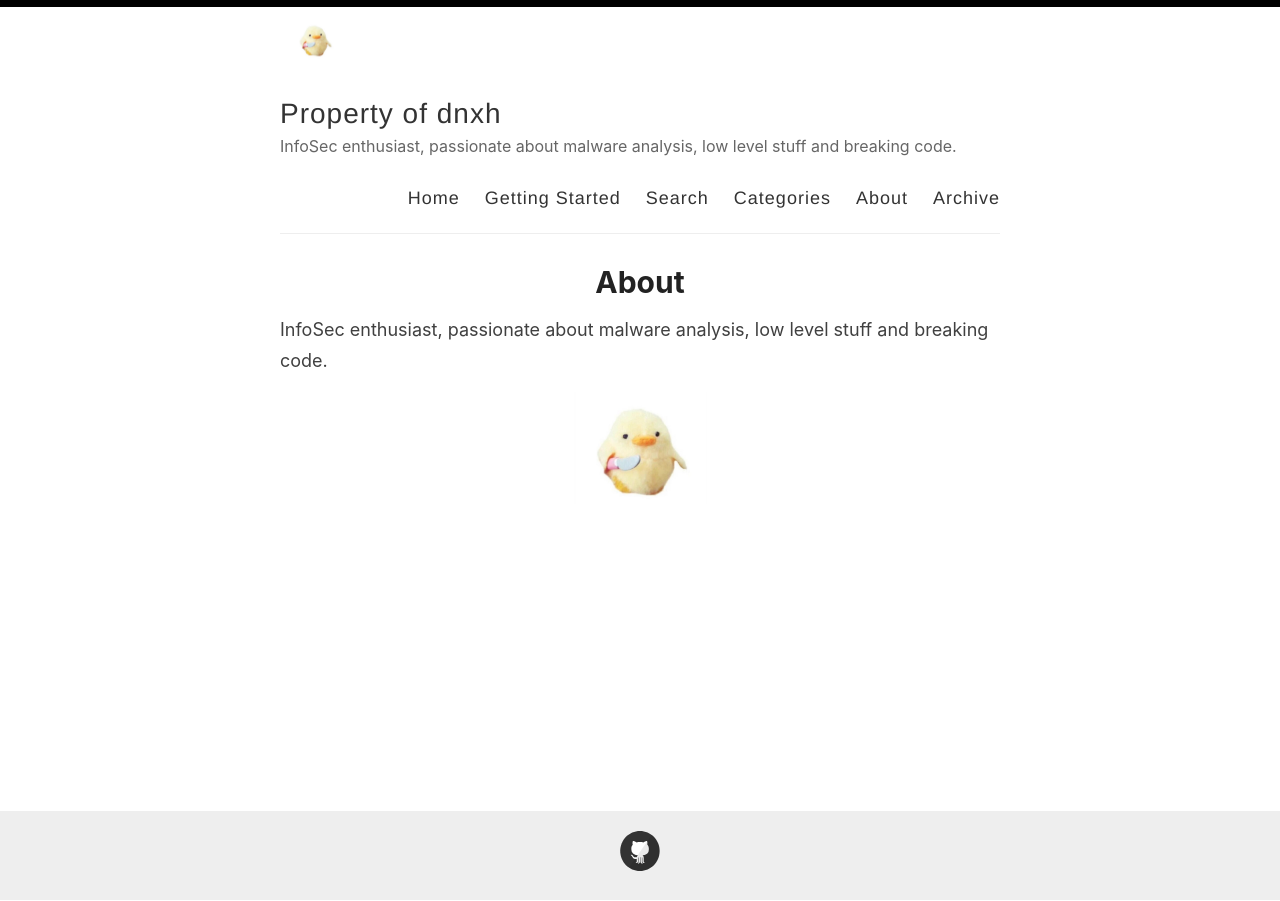
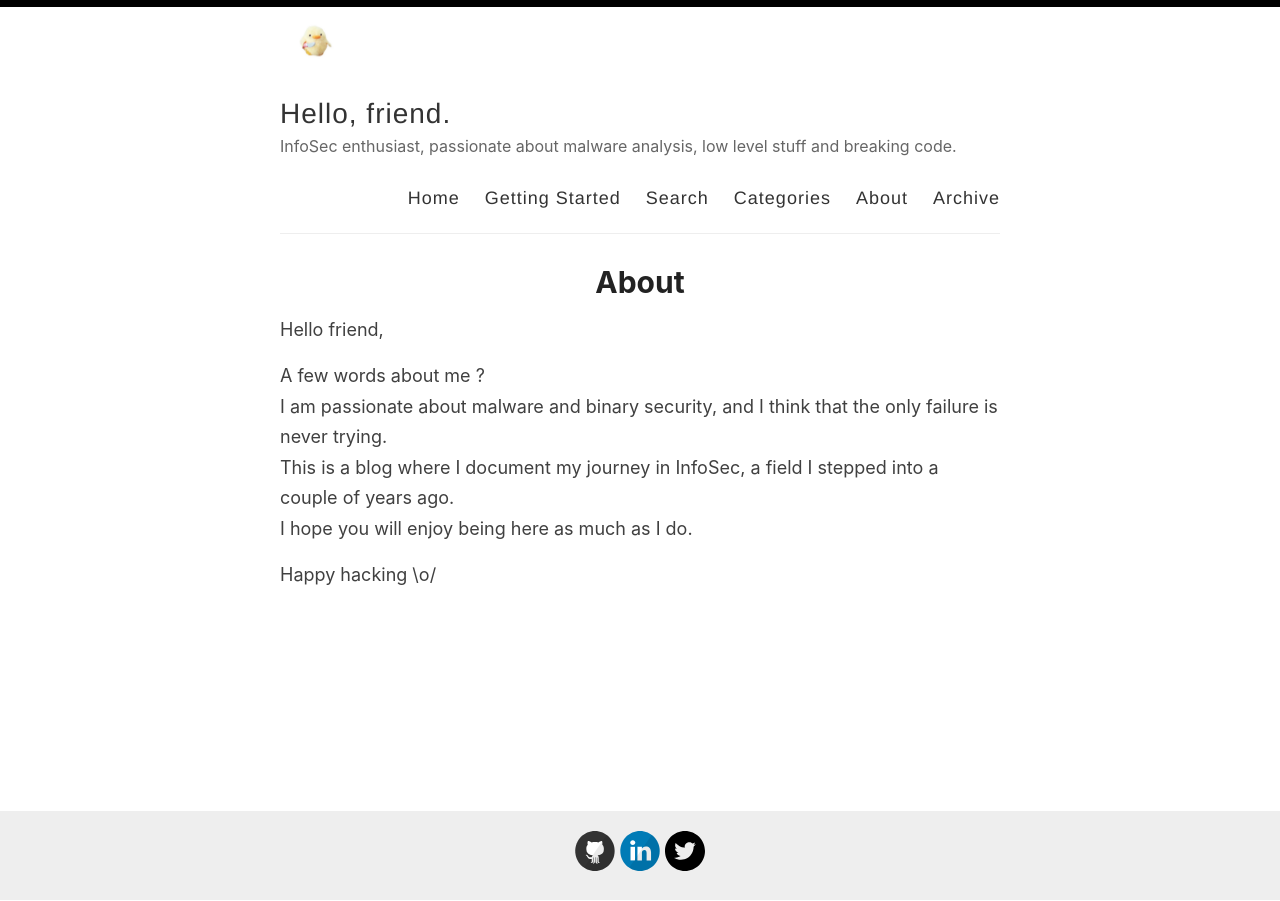
Before and after one commit to 0xdnxh/0xdnxh.github.io, a Jekyll site: the page built from _pages/about.md, in a window 1280 px wide. Built offline with Jekyll 4.4.1, drawn with Linux system fonts in a browser that asks for light colours.

Commit message:
added modifs

```diff
--- a/_config.yml
+++ b/_config.yml
@@ -3,7 +3,7 @@
 #
 
 # Name of your site (displayed in the header)
-name: Property of dnxh
+name: Hello, friend.
 
 # Name of the author
 author: dnxh
@@ -26,10 +26,10 @@ footer-links:
   flickr:
   github: 0xdnxh
   instagram:
-  linkedin:
+  linkedin: https://www.linkedin.com/in/hend-chakroun-60a994174/
   pinterest:
   rss:
-  twitter:
+  twitter: https://twitter.com/_dnxh
   stackoverflow:
   youtube: # channel/<your_long_string> or user/<user-name>
   googleplus: # anything in your profile username that comes after plus.google.com/
--- a/_pages/about.md
+++ b/_pages/about.md
@@ -4,8 +4,11 @@ title: About
 permalink: /about/
 ---
 
-InfoSec enthusiast, passionate about malware analysis, low level stuff and breaking code.
+Hello friend,
 
-<p align="center">
-<img src="/images/duckknife.jpg" alt="dnxh" width="200"/>
-</p>
+A few words about me ?
+I am passionate about malware and binary security, and I think that the only failure is never trying.
+This is a blog where I document my journey in InfoSec, a field I stepped into a couple of years ago.
+I hope you will enjoy being here as much as I do.
+
+Happy hacking \o/
```
Also changed, not shown: _pages/getting-started.md (deleted, +0 -33 lines), _posts/2019-2-13-Hello-World.md (deleted, +0 -28 lines), _posts/2021-5-24-THM-BountyHacker-Writeup.md (renamed from _posts/2021-5-23-THM-BountyHacker-Writeup.md, +2 -2 lines).
